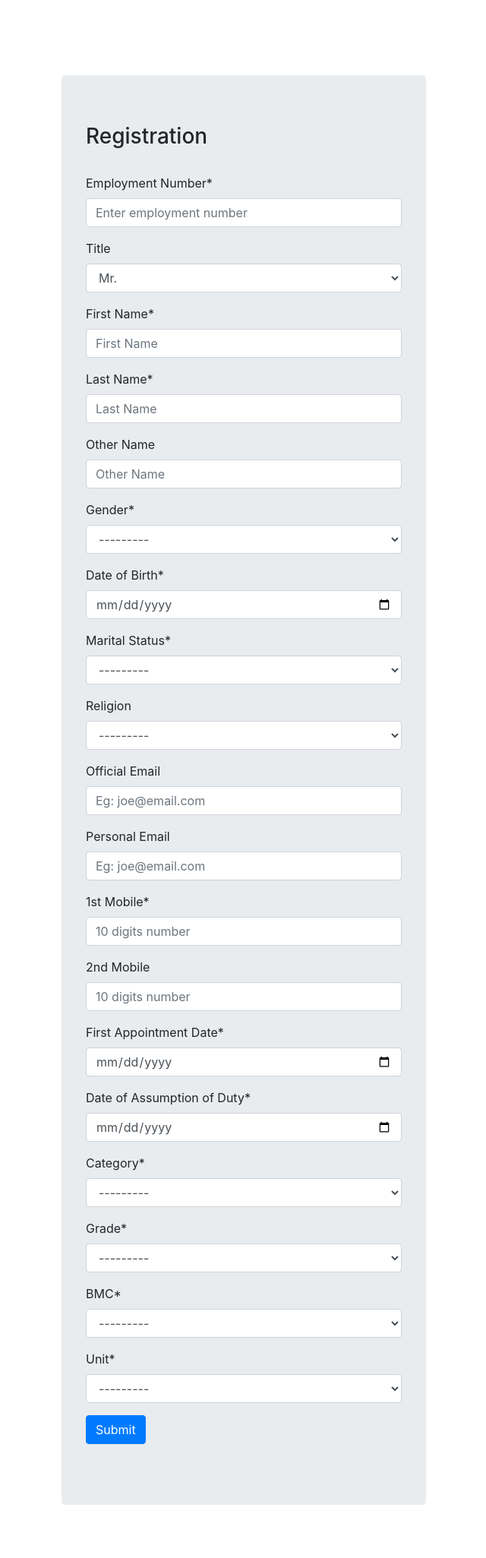
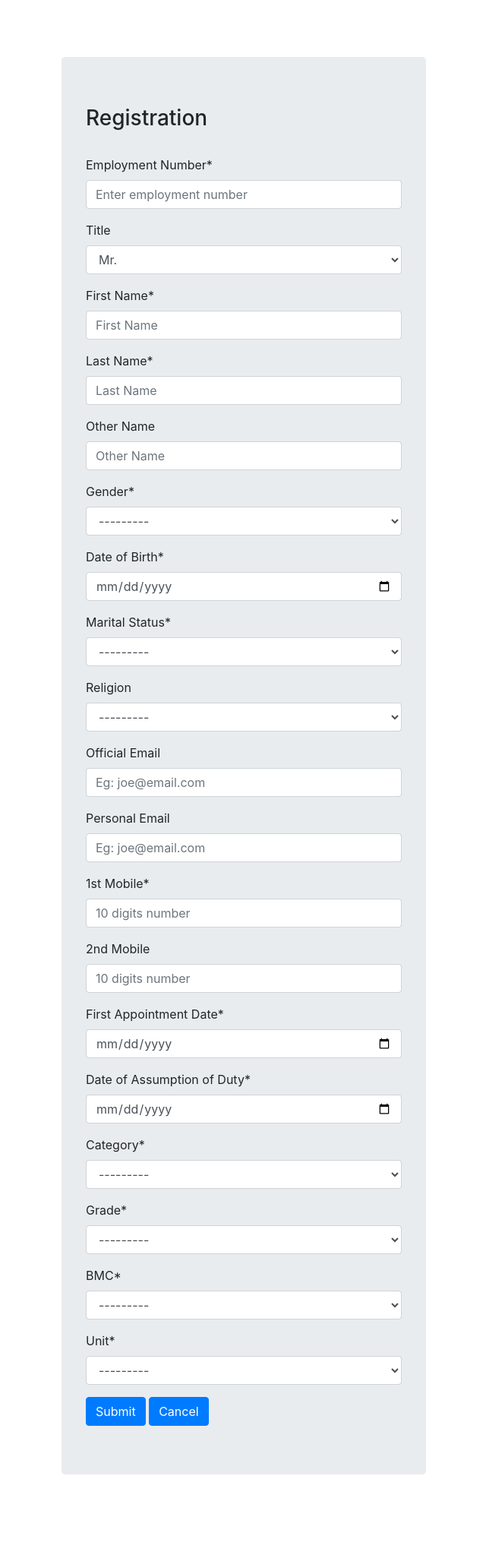
Before and after one commit to clement-danso/wnr, a Django app: page /newrecord/ in a window 1280 px wide. Shown: the part 80-2131 px from the top of the page at 76% size, without its empty margins (319-959 px from the left). After the commit the page ends 2021 px from the top, so only its background shows below. Run offline with Django 3.2, Linux system fonts and the light colour scheme; the visitor is signed in with stand-in values (Sample User, id 1); data that the repository does not hold is empty; some libraries are stand-ins or nearby versions.

Commit message:
Changes to be committed:

```diff
--- a/smsapp/templates/smsapp/base.html
+++ b/smsapp/templates/smsapp/base.html
@@ -1,4 +1,4 @@
-c{% load static %}
+{% load static %}
 
 <!DOCTYPE html>
 <html lang="en">
--- a/smsapp/templates/smsapp/recordfrm.html
+++ b/smsapp/templates/smsapp/recordfrm.html
@@ -29,7 +29,11 @@
   {% csrf_token %}
 
   {{fm|crispy}}
+  <div col>
   <button type="submit" class="btn btn-primary">Submit</button>
+  <button type="submit" class="btn btn-primary">Cancel</button>
+  </div>
+  </div>
 </form>
 </div>
 </div>
```
